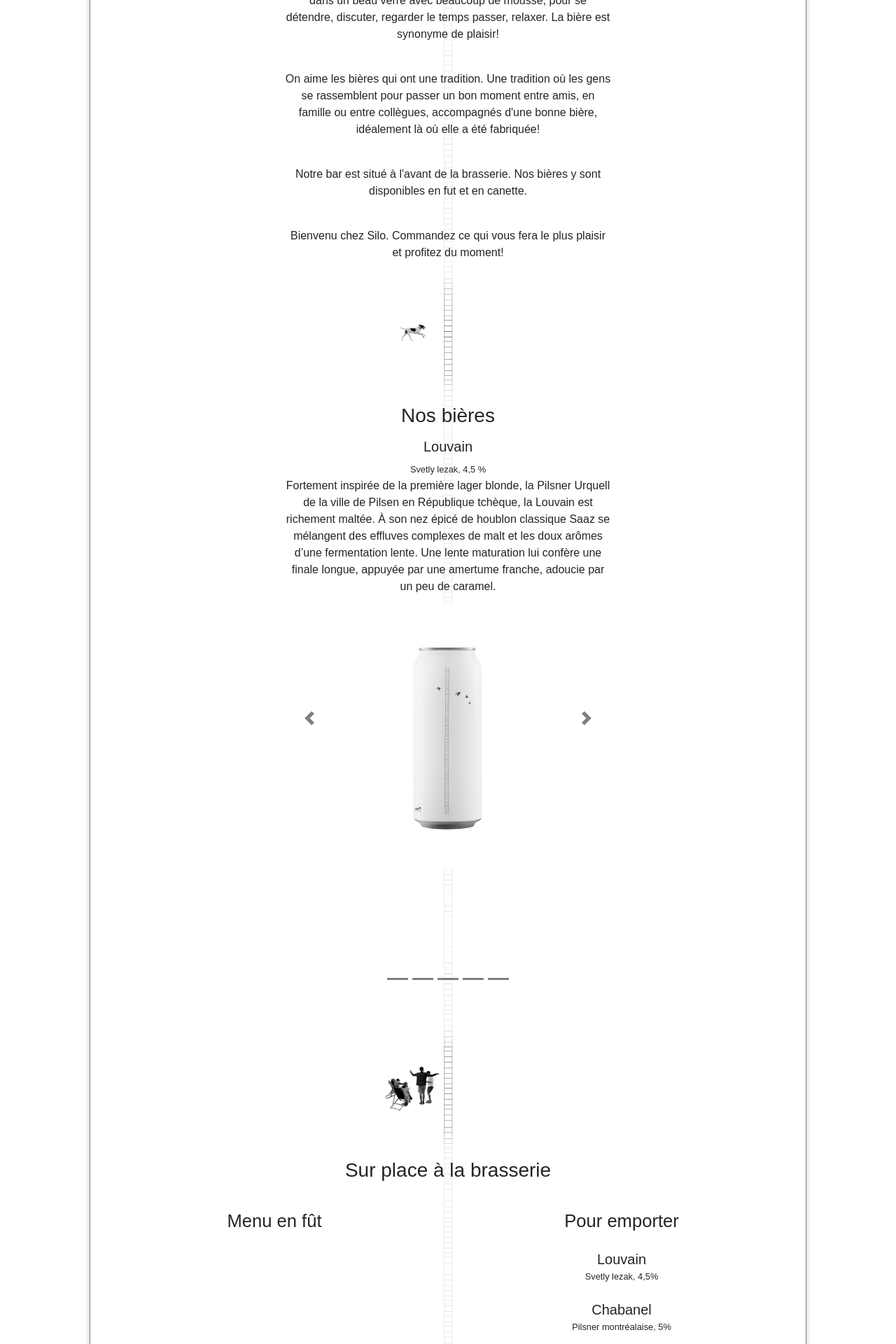
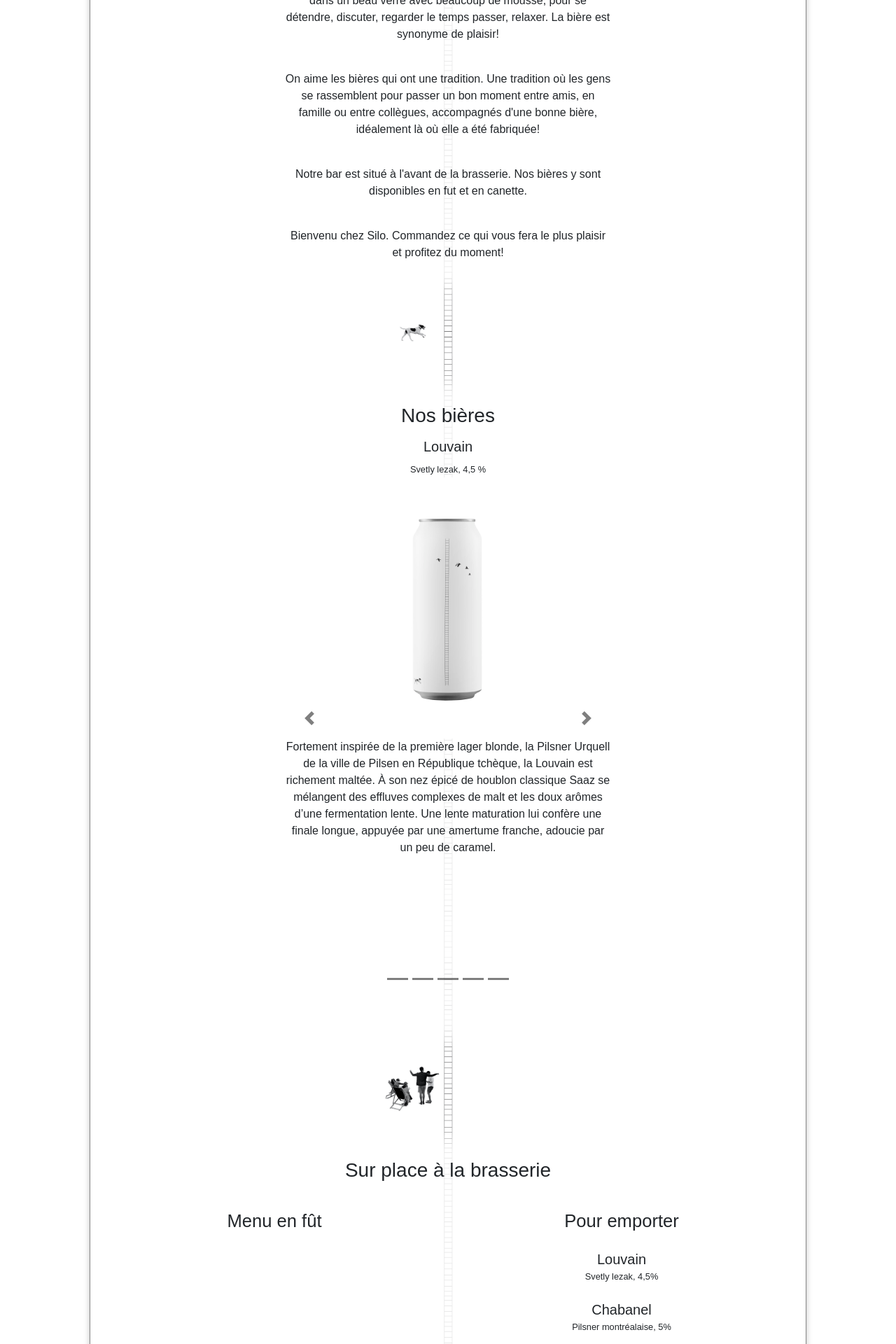
Before and after one commit to bieresilo/silo, a Jekyll site: the page built from index.html, in a window 1280 px wide. Shown: the part 847-2767 px from the top of the page at 70% size. Built offline with Jekyll 4.4.1, drawn with Linux system fonts in a browser that asks for light colours; nearby versions of some CDN libraries; some web fonts are replaced.

Commit message:
Update beers.html

```diff
--- a/_includes/beers.html
+++ b/_includes/beers.html
@@ -27,10 +27,11 @@
               {% endif %}
                 <h5>{{ beer.name }}</h5>
                  <small>{{beer.type}}, {{beer.abv}}</small>
-                <p>{{ beer.description }}</p>
-                <div class="beer-image">
+
+                 <div class="beer-image">
                   <img class="d-block w-100" src="{{ beer.image }}" alt="First slide" />
-                </div>
+                 </div>
+                 <p>{{ beer.description }}</p>
               </div>
             {% endfor %}
           </div>
```
